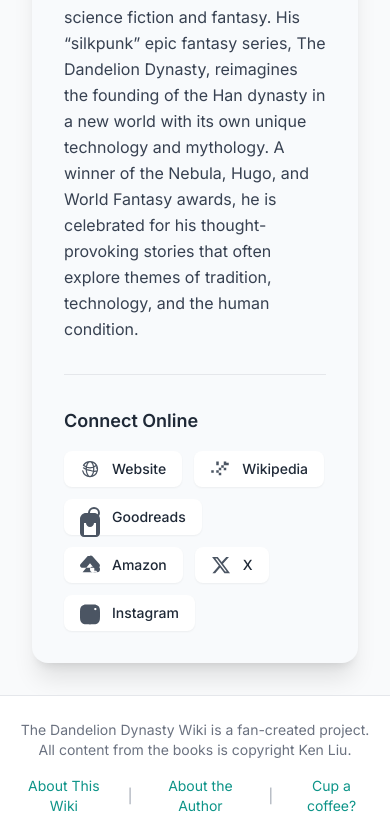
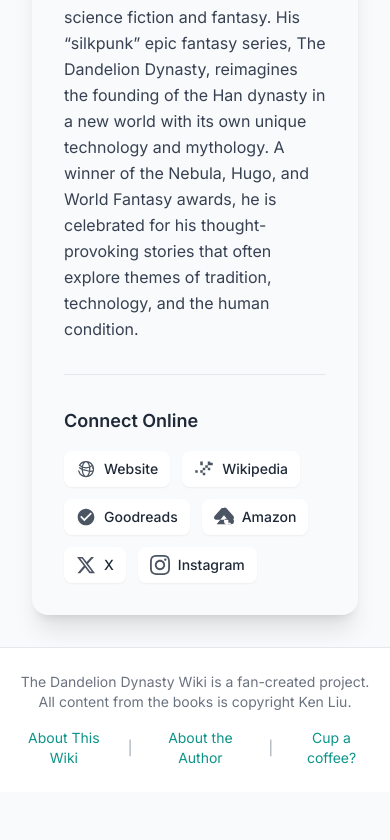
Before and after one commit to arman-101/dandelion-wiki, a Next.js app: page /other/about-author in a window 390 px wide. Shown: the part 670-1510 px from the top of the page. After the commit the page ends 1462 px from the top, so only its background shows below. Built offline with nearby package versions, Linux system fonts and the light colour scheme.

Commit message:
updated author icons to responsive

```diff
--- a/app/other/about-author/page.tsx
+++ b/app/other/about-author/page.tsx
@@ -3,10 +3,10 @@
 const socialLinks = [
     { name: 'Website', url: 'https://kenliu.name/', icon: <svg xmlns="http://www.w3.org/2000/svg" fill="none" viewBox="0 0 24 24" strokeWidth={1.5} stroke="currentColor"><path strokeLinecap="round" strokeLinejoin="round" d="M12 21a9.004 9.004 0 0 0 8.716-6.747M12 21a9.004 9.004 0 0 1-8.716-6.747M12 21c2.485 0 4.5-4.03 4.5-9S14.485 3 12 3m0 18c-2.485 0-4.5-4.03-4.5-9S9.515 3 12 3m0 0a8.997 8.997 0 0 1 7.843 4.582M12 3a8.997 8.997 0 0 0-7.843 4.582m15.686 0A11.953 11.953 0 0 1 12 10.5c-2.998 0-5.74-1.1-7.843-2.918m15.686 0A8.959 8.959 0 0 1 21 12c0 .778-.099 1.533-.284 2.253m0 0A11.953 11.953 0 0 1 12 13.5c-2.998 0-5.74-1.1-7.843-2.918m15.686 0A8.959 8.959 0 0 1 21 12" /></svg> },
     { name: 'Wikipedia', url: 'https://en.wikipedia.org/wiki/Ken_Liu', icon: <svg xmlns="http://www.w3.org/2000/svg" viewBox="0 0 512 512"><path fill="currentColor" d="M288 288h-64v-64h64v64zm-64 64h64v64h-64v-64zm128-64h64v-64h-64v64zm-128 0h64v-64h-64v64zm-64-128h64v-64h-64v64zm192 128h64v-64h-64v64zm-192-192h64V64h-64v64zm192 0h64V64h-64v64zm64 64h64v-64h-64v64zM224 352h64v64h-64v-64zm-64-192v64h-64v-64h64zM96 288v64H32v-64h64zm256-128h64v-64h-64v64zm-64 64h64v-64h-64v64zm-64 64h64v-64h-64v64zm-128-64h64v-64h-64v64zm-64 0h64v-64H96v64zm128 128h64v-64h-64v64zm-128 0h64v-64H96v64z" /></svg> },
-    { name: 'Goodreads', url: 'https://www.goodreads.com/author/show/2917920.Ken_Liu', icon: <svg xmlns="http://www.w3.org/2000/svg" viewBox="0 0 320 512"><path fill="currentColor" d="M320 96a96 96 0 1 0-192 0a96 96 0 1 0 192 0zm-96 64a64 64 0 1 1 0-128a64 64 0 1 1 0 128zM96 96C43 96 0 139 0 192v224c0 35.3 28.7 64 64 64H256c35.3 0 64-28.7 64-64V192c0-53-43-96-96-96H96zM256 448H64V256h32c0 35.3 28.7 64 64 64s64-28.7 64-64h32v192z"/></svg> },
+    { name: 'Goodreads', url: 'https://www.goodreads.com/author/show/2917920.Ken_Liu', icon: <svg xmlns="http://www.w3.org/2000/svg" viewBox="0 0 24 24"><path fill="currentColor" d="M12 2C6.48 2 2 6.48 2 12s4.48 10 10 10 10-4.48 10-10S17.52 2 12 2zm-2 15l-5-5 1.41-1.41L10 14.17l7.59-7.59L19 8l-9 9z"/></svg> },
     { name: 'Amazon', url: 'https://www.amazon.co.uk/stores/author/B004GSTA80', icon: <svg xmlns="http://www.w3.org/2000/svg" viewBox="0 0 448 512"><path fill="currentColor" d="M213.2 24.1c16.4-18.3 44.2-18.3 60.6 0l160 179.6c13.1 14.8 16.3 35.5 8.2 53.5s-28.7 27.8-48.8 27.8H54.8c-20.1 0-38-9.8-48.8-27.8s-4.9-38.7 8.2-53.5l160-179.6zM224 320a64 64 0 1 1 128 0a64 64 0 1 1 -128 0zm-96-64a64 64 0 1 1 0-128a64 64 0 1 1 0 128zm192 64a64 64 0 1 1 128 0a64 64 0 1 1 -128 0zM57.6 384H390.4L224 183.1L57.6 384z"/></svg> },
     { name: 'X', url: 'https://x.com/kyliu99?lang=en', icon: <svg xmlns="http://www.w3.org/2000/svg" viewBox="0 0 512 512"><path fill="currentColor" d="M389.2 48h70.6L305.6 224.2 487 464H345L233.7 318.6 106.5 464H35.8L200.7 275.5 26.8 48H172.4L272.9 180.9 389.2 48zM364.4 421.8h39.1L151.1 88h-42L364.4 421.8z" /></svg> },
-    { name: 'Instagram', url: 'https://www.instagram.com/kenliu.author/?hl=en', icon: <svg xmlns="http://www.w3.org/2000/svg" viewBox="0 0 448 512"><path fill="currentColor" d="M224.1 141c-63.6 0-114.9 51.3-114.9 114.9s51.3 114.9 114.9 114.9S339 319.5 339 255.9S287.7 141 224.1 141zm0 189.6c-41.1 0-74.7-33.5-74.7-74.7s33.5-74.7 74.7-74.7s74.7 33.5 74.7 74.7s-33.6 74.7-74.7 74.7zm146.4-194.3c0 14.9-12 26.8-26.8 26.8-14.9 0-26.8-12-26.8-26.8s12-26.8 26.8-26.8c14.9 0 26.8 12 26.8 26.8zm76.1 27.2c-1.7-35.9-9.9-67.7-36.2-93.9-26.2-26.2-58-34.4-93.9-36.2-37-2.1-147.9-2.1-184.9 0-35.8 1.7-67.6 9.9-93.9 36.1s-34.4 58-36.2 93.9c-2.1 37-2.1 147.9 0 184.9 1.7 35.9 9.9 67.7 36.2 93.9 26.3 26.2 58 34.4 93.9 36.2 37 2.1 147.9 2.1 184.9 0 35.9-1.7 67.7-9.9 93.9-36.2 26.2-26.2 34.4-58 36.2-93.9 2.1-37 2.1-147.8 0-184.8z" /></svg> },
+    { name: 'Instagram', url: 'https://www.instagram.com/kenliu.author/?hl=en', icon: <svg xmlns="http://www.w3.org/2000/svg" viewBox="0 0 24 24"><path fill="currentColor" d="M12 2.163c3.204 0 3.584.012 4.85.07 3.252.148 4.771 1.691 4.919 4.919.058 1.265.069 1.645.069 4.849 0 3.205-.012 3.584-.069 4.849-.149 3.225-1.664 4.771-4.919 4.919-1.266.058-1.644.07-4.85.07-3.204 0-3.584-.012-4.849-.07-3.26-.149-4.771-1.699-4.919-4.92-.058-1.265-.07-1.644-.07-4.849 0-3.204.013-3.583.07-4.849.149-3.227 1.664-4.771 4.919-4.919 1.266-.057 1.645-.069 4.849-.069zm0-2.163c-3.259 0-3.667.014-4.947.072-4.358.2-6.78 2.618-6.98 6.98-.059 1.281-.073 1.689-.073 4.948 0 3.259.014 3.668.072 4.948.2 4.358 2.618 6.78 6.98 6.98 1.281.058 1.689.072 4.948.072 3.259 0 3.668-.014 4.948-.072 4.354-.2 6.782-2.618 6.979-6.98.059-1.28.073-1.689.073-4.948 0-3.259-.014-3.667-.072-4.947-.196-4.354-2.617-6.78-6.979-6.98-1.281-.059-1.69-.073-4.949-.073zm0 5.838c-3.403 0-6.162 2.759-6.162 6.162s2.759 6.163 6.162 6.163 6.162-2.759 6.162-6.163c0-3.403-2.759-6.162-6.162-6.162zm0 10.162c-2.209 0-4-1.79-4-4 0-2.209 1.791-4 4-4s4 1.791 4 4c0 2.21-1.791 4-4 4zm6.406-11.845c-.796 0-1.441.645-1.441 1.44s.645 1.44 1.441 1.44c.795 0 1.439-.645 1.439-1.44s-.644-1.44-1.439-1.44z"/></svg> },
 ];
 
 const SocialLink = ({ name, url, icon }: typeof socialLinks[0]) => (
@@ -14,7 +14,7 @@
         href={url}
         target="_blank"
         rel="noopener noreferrer"
-        className="flex items-center gap-3 bg-white dark:bg-gray-700/50 hover:bg-teal-100 dark:hover:bg-teal-800/60 shadow-sm hover:shadow-md px-4 py-2 rounded-lg transition-all duration-300 transform hover:scale-105"
+        className="flex items-center gap-2 sm:gap-3 bg-white dark:bg-gray-700/50 hover:bg-teal-100 dark:hover:bg-teal-800/60 shadow-sm hover:shadow-md px-3 sm:px-4 py-2 rounded-lg transition-all duration-300 transform hover:scale-105"
     >
         <span className="w-5 h-5 text-gray-600 dark:text-gray-300">{icon}</span>
         <span className="font-medium text-sm text-gray-800 dark:text-gray-200">{name}</span>
```
